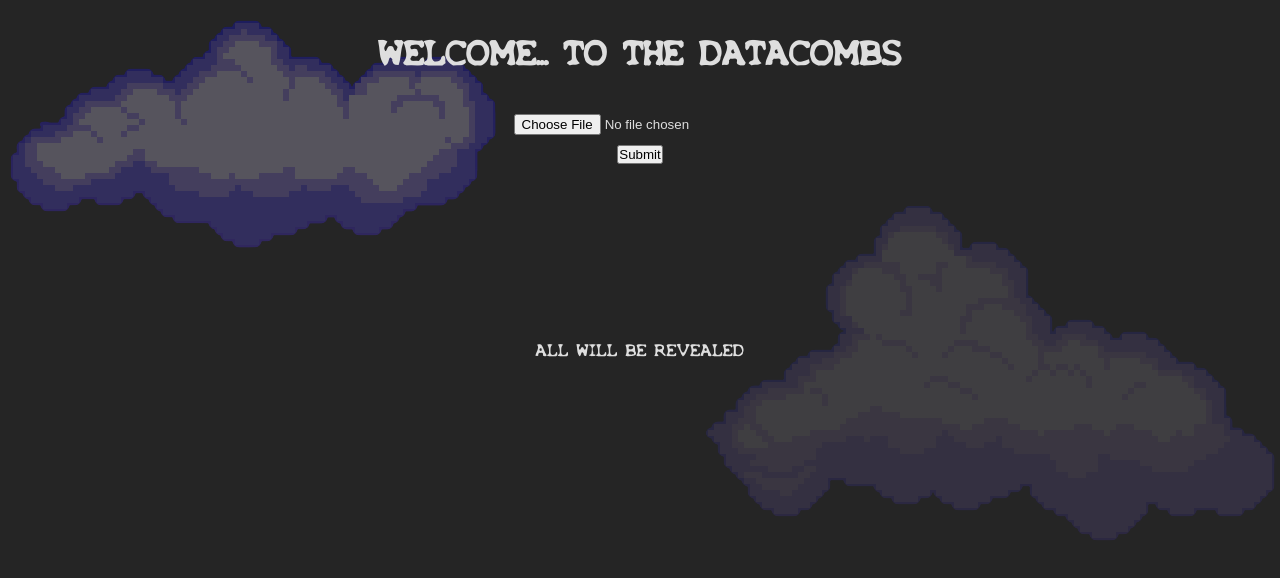
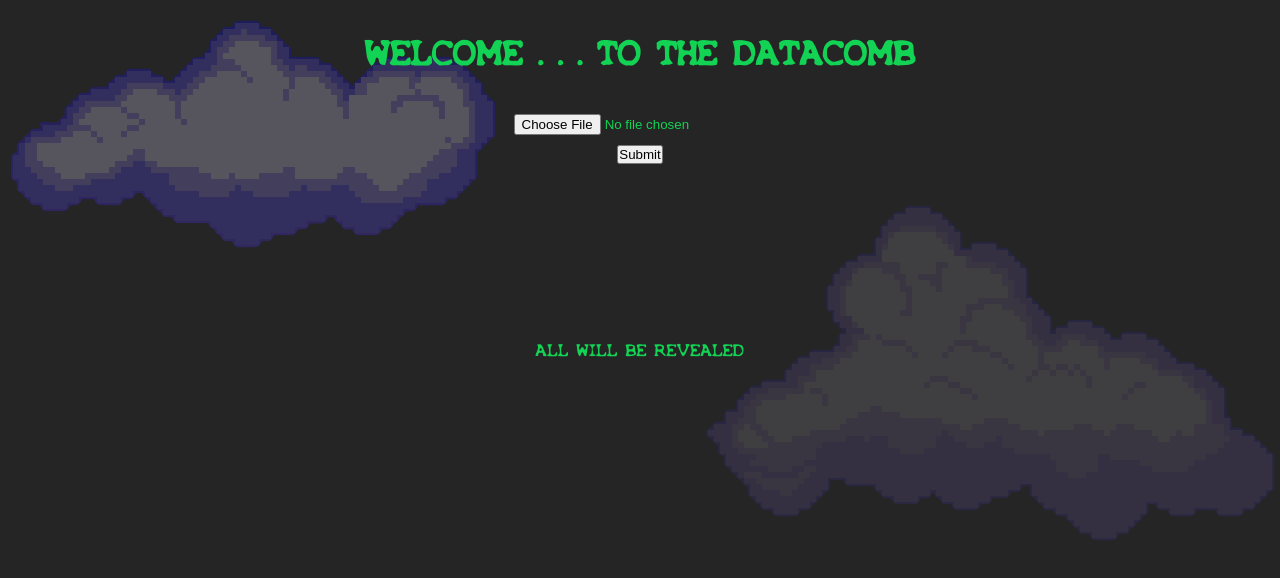
Before and after one commit to amhorton/data-seance, a plain HTML site: page index.html in a window 1280 px wide. Drawn offline with nearby package versions, Linux system fonts and the light colour scheme.

Commit message:
text changes...

```diff
--- a/css/style.css
+++ b/css/style.css
@@ -25,7 +25,7 @@
 
 body {
   background-color: #252525;
-  color: #dedede;
+  color: #12d353;
   font-family: 'Xfiles'; }
 
 .container {
--- a/index.html
+++ b/index.html
@@ -4,7 +4,7 @@
 		<meta charset="utf-8">
 		<meta http-equiv="X-UA-Compatible" content="IE=edge">
 		<meta name="viewport" content="width=device-width, initial-scale=1">
-		<title>WELCOME... TO THE DATACOMBS</title>
+		<title>DATACOMB</title>
 		<link href="css/style.css" type="text/css" rel="stylesheet">
 		<script type="text/javascript" src="https://cdnjs.cloudflare.com/ajax/libs/jquery/3.0.0-beta1/jquery.min.js"></script>
 		<script type="text/javascript" language="javascript" src="datacomb.json"></script>
@@ -166,7 +166,7 @@
 
 		<div class="container">
 			<header class="header">
-				<h1>WELCOME... TO THE DATACOMBS</h1>
+				<h1>WELCOME . . . TO THE DATACOMB</h1>
 			</header>
 			<form class="form" id="form" method="post" action="">
 				<input type="file" class="upload" id="file" name="file">
```
Also changed, not shown: 1 other file.
